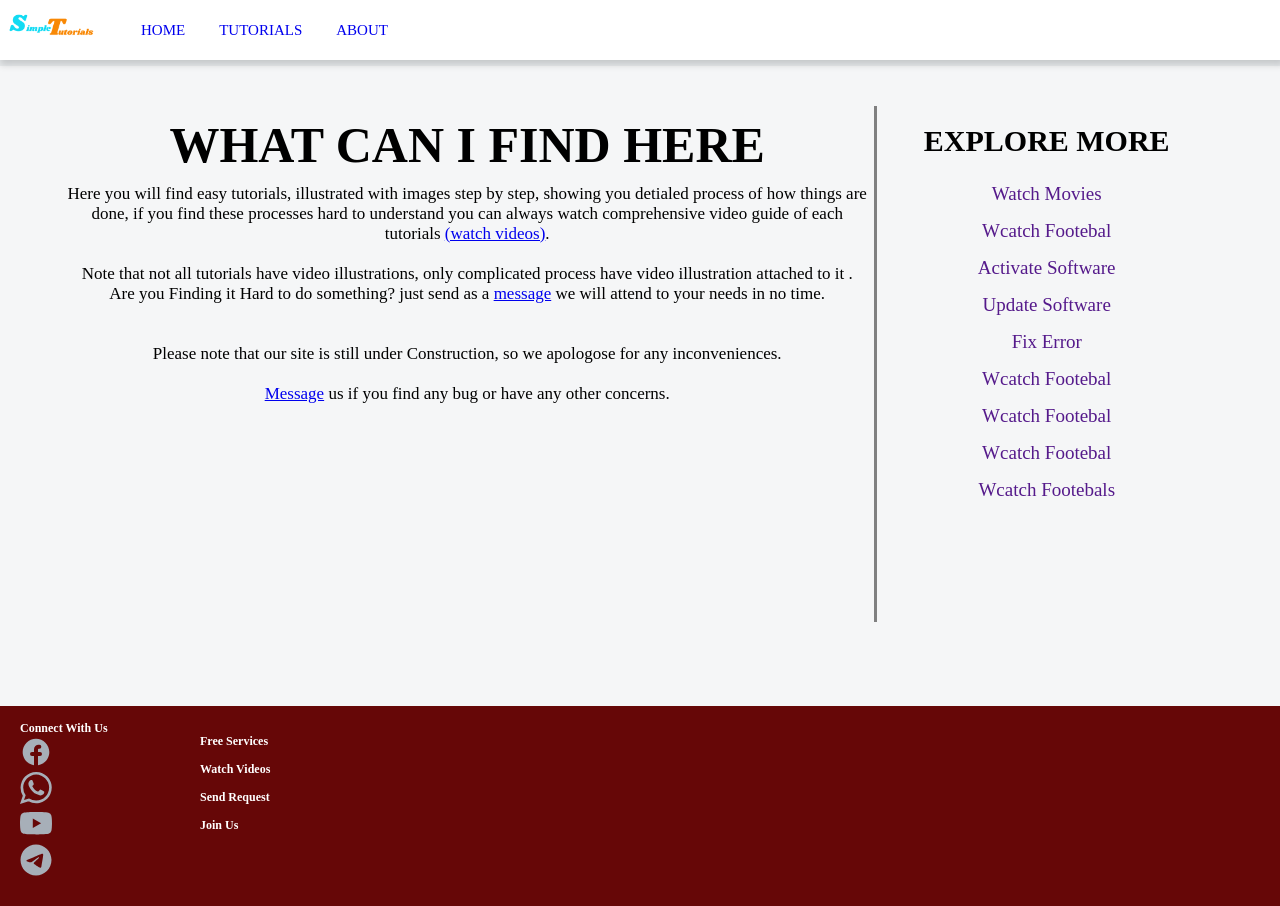
After one commit to chrismankelvin/Simplesite, a PHP site: page /tutorials.php in a window 1280 px wide. The commit adds this page. Run offline with PHP 8.4, Linux system fonts and the light colour scheme.

Commit message:
tutorialsfixed

```diff
--- a/header.php
+++ b/header.php
@@ -16,7 +16,7 @@
 
             <ul>
                 <li><a href="index.php">home</a></li>
-                <li><a href="services.php">tutorials</a></li>
+                <li><a href="tutorials.php">tutorials</a></li>
                 <li><a href="about.php">about</a></li>
             </ul>
             </nav>
--- a/inc/style.css
+++ b/inc/style.css
@@ -1,53 +1,60 @@
-*{
+* {
    margin: 0;
    padding: 0;
 
 }
-.header{
+
+.header {
    background-color: rgb(233, 236, 238);
 }
 
-.header nav{
+.header nav {
    width: 100%;
    height: 60px;
    background-color: #fff;
    display: inline-flex;
    box-shadow: 2px 3px 7px 2px rgba(0, 0, 0, 0.151);
 }
- .header a img{
+
+.header a img {
    width: 110px;
 
 }
- .header nav ul{
+
+.header nav ul {
    list-style-type: none;
    margin-left: 1px;
 }
 
- .header nav ul li{
+.header nav ul li {
    list-style: none;
    line-height: 60px;
    display: inline-block;
    margin-left: 30px;
 }
- .header nav ul li a{
+
+.header nav ul li a {
    text-transform: uppercase;
    text-decoration: none;
    font-size: 15px;
 }
- .main{
+
+.main {
    background-color: rgb(245, 246, 247);
    width: 100%;
-    height: 575px;
+   height: inherit;
 }
- .main .container{
-    width: 80%;
-    height: 400px;
+
+.main .container {
+   width: 90%;
+   height: 600px;
    background-color: transparent;
    margin: auto;
    padding-top: 40px;
 
 }
- .main .container h1{
+
+.main .container h1 {
    text-align: center;
    padding: 10px 0 10px 0;
    font-size: 60px;
@@ -134,92 +153,233 @@ button:hover{
    color: #fff;
    font-size: 12px;
 }
-.onebutton{
+
+.onebutton {
    transform: translateX(120px);
 }
-.main .container .onebut{
+
+.main .container .onebut {
    background-color: transparent;
    width: 420px;
    height: 70px;
    margin: auto;
    margin-top: 40px;
 }
+
+.holder {
+   width: 50%;
+   height: 500px;
+   margin: auto;
+   border: 1px solid rgba(128, 128, 128, 0.671);
+
+   border-radius: 5px;
+}
+
+.holder form {
+   width: 90%;
+   margin: auto;
+   height: 90%;
+   background-color: transparent;
+}
+
+.holder form p {
+   text-align: center;
+   font-size: 25px;
+   color: #29f53c;
+   padding-top: 20px;
+}
+
+.holder form fieldset {
+   float: left;
+   height: 60%;
+   line-height: 60px;
+   border: none;
+   margin-right: 10px;
+   margin-left: 10px;
+}
+
+.holder form input {
+   width: 50%;
+   height: 30px;
+   margin-top: 22px;
+   background-color: rgba(255, 255, 255, 0.158);
+   border: 0.1px solid #29f53d88;
+   border-radius: 5px;
+   padding: 2px;
+
+}
+
+.holder form input:focus {
+   outline: none;
+   border: 1.5px solid #29f53de7;
+   background-color: #29f53d4b;
+
+}
+
+.holder form button {
+   width: 40%;
+   height: 37px;
+   margin-top: 40px;
+   margin-left: 30%;
+   text-transform: uppercase;
+   background-color: rgba(255, 255, 255, 0.877);
+   border: none;
+   border-radius: 5px;
+}
+
+.holder form button:hover {
+   background-color: rgba(255, 255, 255, 0.527);
+
+}
+
+.main .container1 {
+   width: 90%;
+   height: 600px;
+   background-color: transparent;
+   margin: auto;
+   padding-top: 40px;
+
+}
+.main .container1 h1{
+   text-align: center;
+   padding: 10px 0 10px 0;
+   font-size: 50px;
+   font-weight: bolder;
+   text-transform: uppercase;
+}
+.main .container1 p {
+   text-align: center;
+   font-size: 17px;
+
+}
+
+.main .container1 .leftmain {
+   width: 70%;
+   height: 550px;
+   float: left;
+   background-color: transparent;
+}
+
+.main .container1 .rightlinks {
+   width: 28%;
+   height: 500px;
+   float: right;
+   background-color: transparent;
+   padding: 8px;
+   border-left: 3px solid gray;
+}
+
+.main .container1 .rightlinks h1 {
+   font-size: 30px;
+
+}
+
+.main .container1 .rightlinks ul {
+   background-color: transparent;
+   width: 99%;
+   margin: auto;
+   list-style: none;
+
+}
+
+.main .container1 .rightlinks ul li {
+   text-align: center;
+   text-transform: uppercase;
+   margin-top: 15px;
+}
+
+.main .container1 .rightlinks ul li a {
+   text-decoration: none;
+   text-transform: capitalize;
+   font-size: 19px;
+}
+
+
+
 @media screen and (max-width: 600px) {
-   .header a img{
+   .header a img {
       width: 100px;
    }
-   .header nav ul li{
+
+   .header nav ul li {
       list-style: none;
       line-height: 60px;
       display: inline-block;
       margin-left: 20px;
    }
-   .header nav ul li a{
+
+   .header nav ul li a {
       text-transform: uppercase;
       text-decoration: none;
       font-size: 14px;
    }
-   .main .container h1{
+
+   .main .container h1 {
       text-align: center;
-      padding: 80px 0 20px 0;
+      padding: 0px 0 20px 0;
       font-size: 40px;
    }
-   .main .container p{
+
+   .main .container p {
       text-align: center;
       font-size: 15px;
 
    }
-   .main .container .buts{
+
+   .main .container .buts {
       background-color: transparent;
       width: 300px;
       height: 70px;
       margin: auto;
       margin-top: 40px;
    }
-    button{
+
+   button {
       width: 35%;
       height: 40px;
       margin: 10px 10px 10px 12px;
-      border: 2px  solid #0cf5c2ee;
+      border: 2px solid #0cf5c2ee;
       background-color: transparent;
       border-radius: 20px;
       box-shadow: 2px 3px 7px 4px rgba(0, 0, 0, 0.158);
       transform: translateX(15px);
    }
-   button a{
+
+   button a {
       text-decoration: none;
       font-size: 10px;
    }
-   .main .container .onebut{
+
+   .main .container .onebut {
       background-color: transparent;
       width: 150px;
       height: 70px;
       margin: auto;
       margin-top: 40px;
    }
-   .main .container .onebut .onebutton{
-      transform:  none;
+
+   .main .container .onebut .onebutton {
+      transform: none;
       width: 90%;
       height: 40px;
       margin: auto;
    }
 
-
-
-
-   .main .container .holder{
+   .main .container .holder {
       width: 100%;
       height: 450px;
    }
-   .main .container .holder form fieldset{
+
+   .main .container .holder form fieldset {
       float: left;
       height: 60%;
-      line-height: 60px ;
+      line-height: 60px;
       border: none;
       margin-right: 10px;
       font-size: 12px;
    }
-   .main .container .holder form input{
+
+   .main .container .holder form input {
       width: 40%;
       height: 30px;
       margin-top: 22px;
--- /dev/null
+++ b/tutorials.php
@@ -0,0 +1,41 @@
+<?php
+require 'header.php'
+?>
+<div class="main">
+    <div class="container1">
+        <div class="leftmain">
+        <h1>what can i find here</h1>
+        <p>
+            Here you will find easy tutorials, illustrated with images step by step, showing you detialed process
+            of how things are done, if you find these processes hard to understand you can always watch comprehensive video
+            guide of each tutorials <a href="https://www.youtube.com/@simpletutorialtube" class="clickhere">(watch videos)</a>. <br><br>
+            Note that not all tutorials have video illustrations, only complicated process have video illustration attached to it
+            . <br>Are you Finding it Hard to do something? just send as a <a href="mailto:simpletutorial279@gmail.com?Subject=REQUESTING A VIDEO" class="clickhere">message</a> we will attend to your needs in no time. <br><br><br>
+            Please note that our site is still under Construction, so we apologose for any inconveniences. <br><br>
+            <a href="mailto:simpletutorial279@gmail.com?Subject= fOUND A PROBLEM" class="clickhere">Message</a> us if you find any bug or have any other concerns.
+        </p>
+        </div>
+        <div class="rightlinks">
+            <ul>
+                <h1>Explore More</h1>
+                <li><a href="">watch movies</a></li>
+                <li><a href="">wcatch footebal</a></li>
+                <li><a href="">activate software</a></li>
+                <li><a href="">update software</a></li>
+                <li><a href="">fix error</a></li>
+                <li><a href="">wcatch footebal</a></li>
+                <li><a href="">wcatch footebal</a></li>
+                <li><a href="">wcatch footebal</a></li>
+                <li><a href="">wcatch footebals</a></li>
+            </ul>
+
+        </div>
+
+    </div>
+
+</div>
+
+
+<?php
+require 'footer.php'
+?>
```
Also changed, not shown: other parts of inc/style.css (+64 -83 lines). Lines whose indentation alone changed are shown as unchanged.
